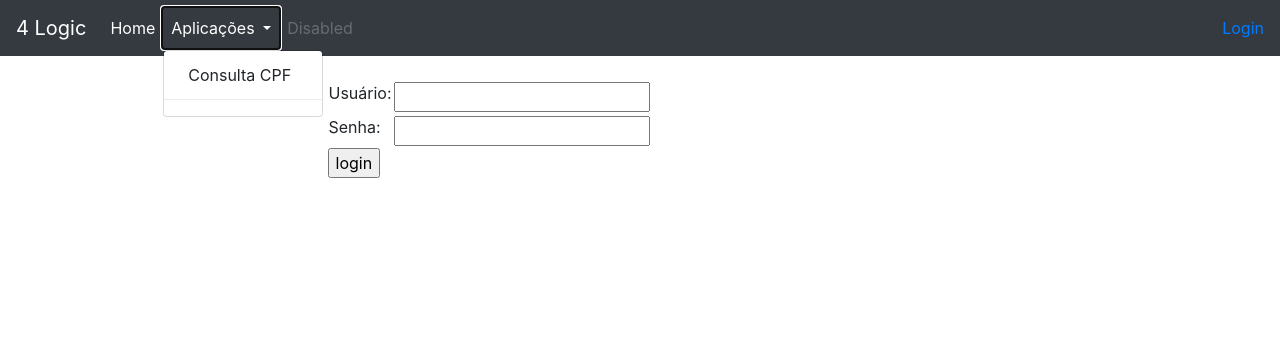
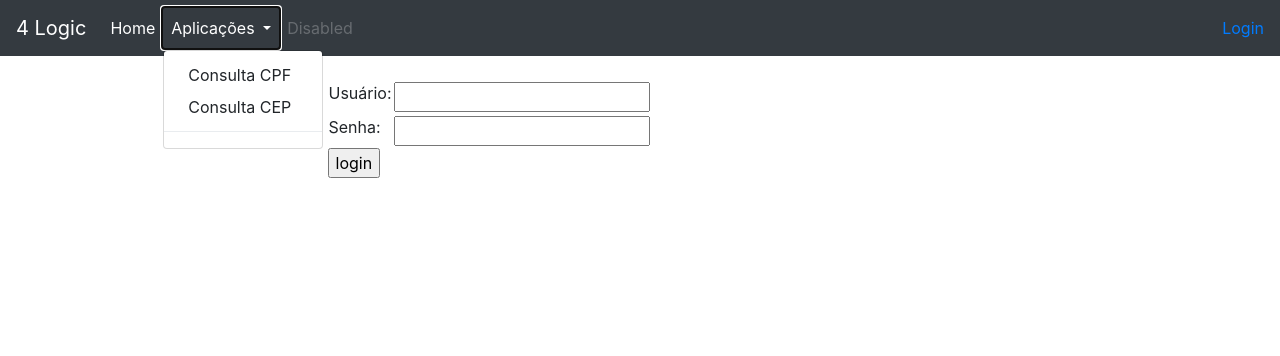
Before and after one commit to adaltopicotti/logic4, a Django app: page /accounts/auth/ in a window 1280 px wide, after a click on "Aplicações". Shown: the top 356 px of the page. Run offline with Django 3.2, Linux system fonts and the light colour scheme; some libraries are stand-ins or nearby versions.

```diff
--- a/website/templates/website/structure/base.html
+++ b/website/templates/website/structure/base.html
@@ -35,7 +35,7 @@
                 </a>
                 <div class="dropdown-menu" aria-labelledby="navbarDropdown">
                   <a class="dropdown-item" href="{% url 'cpf_app' %}">Consulta CPF</a>
-                  <!-- <a class="dropdown-item" href="#">Another action</a> -->
+                  <a class="dropdown-item" href="#">Consulta CEP</a>
                   <div class="dropdown-divider"></div>
                   <!-- <a class="dropdown-item" href="#">Something else here</a> -->
                 </div>
@@ -67,7 +67,7 @@
     <!-- End navbar content -->
     <br>
     <div class="row">
-        <div class="col-md-7 offset-md-3">
+        <div class="col-md-8 offset-md-3">
           <!-- Content here -->
           {% block content %}
           {% endblock %}
```
